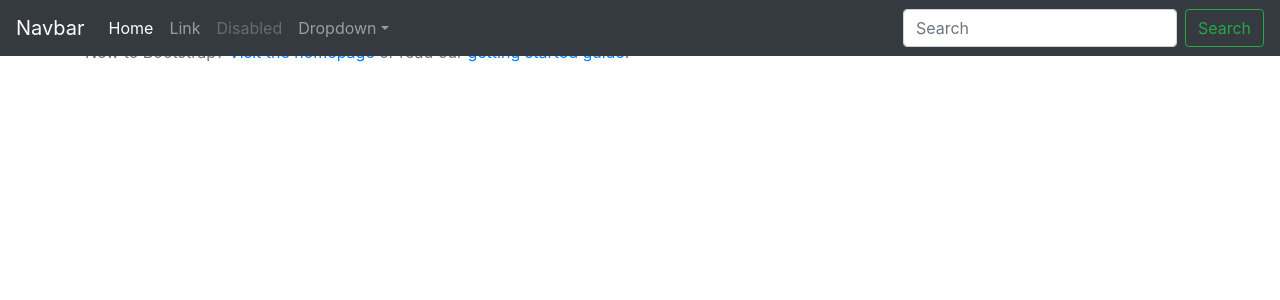
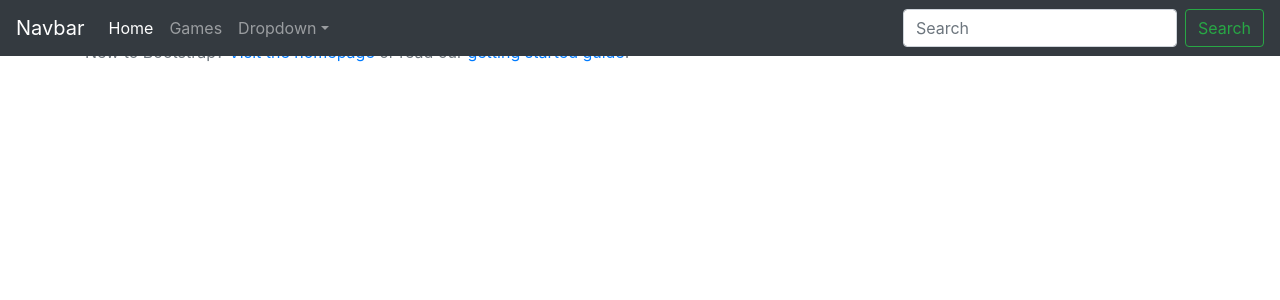
Before and after one commit to RaspberryVision/loterioma-lobby, a Symfony app: template templates/game/index.html.twig in a window 1280 px wide. Shown: the top 300 px of the page. Run offline with Twig, Linux system fonts and the light colour scheme; the template is opened without the code that fills it, so the values that code supplies are empty; some libraries are stand-ins or nearby versions.

Commit message:
Updated menu positions.

```diff
--- a/src/Controller/Web/DashboardController.php
+++ b/src/Controller/Web/DashboardController.php
@@ -11,7 +11,7 @@ use Symfony\Component\Routing\Annotation\Route;
 class DashboardController extends AbstractController
 {
     /**
-     * @Route("/", name="web_dashboard")
+     * @Route("/", name="web_dashboard_index")
      */
     public function index()
     {
--- a/templates/base.html.twig
+++ b/templates/base.html.twig
@@ -18,13 +18,14 @@
     <div class="collapse navbar-collapse" id="navbarsExampleDefault">
         <ul class="navbar-nav mr-auto">
             <li class="nav-item active">
-                <a class="nav-link" href="#">Home <span class="sr-only">(current)</span></a>
+                <a class="nav-link" href="{{ path('web_dashboard_index') }}">
+                    Home <span class="sr-only">(current)</span>
+                </a>
             </li>
             <li class="nav-item">
-                <a class="nav-link" href="#">Link</a>
-            </li>
-            <li class="nav-item">
-                <a class="nav-link disabled" href="#">Disabled</a>
+                <a class="nav-link" href="{{ path('web_game_index') }}">
+                    Games
+                </a>
             </li>
             <li class="nav-item dropdown">
                 <a class="nav-link dropdown-toggle" href="http://example.com" id="dropdown01" data-toggle="dropdown" aria-haspopup="true" aria-expanded="false">Dropdown</a>
@@ -43,11 +44,8 @@
 </nav>
 
 <main role="main" class="container">
-
-
 {% block body %}{% endblock %}
-
-</main><!-- /.container -->
+</main>
 
 <footer class="text-muted">
     <div class="container">
```
